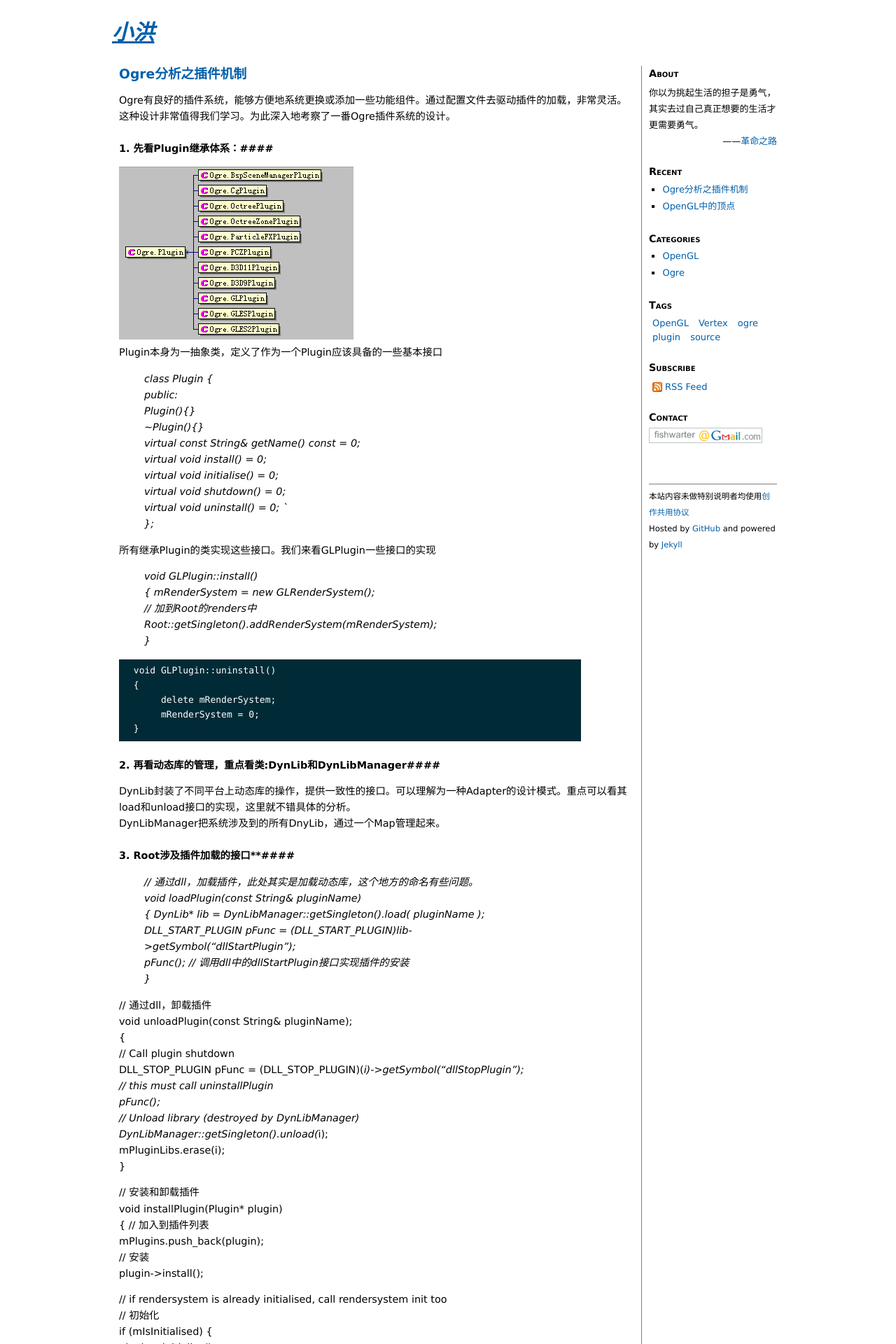
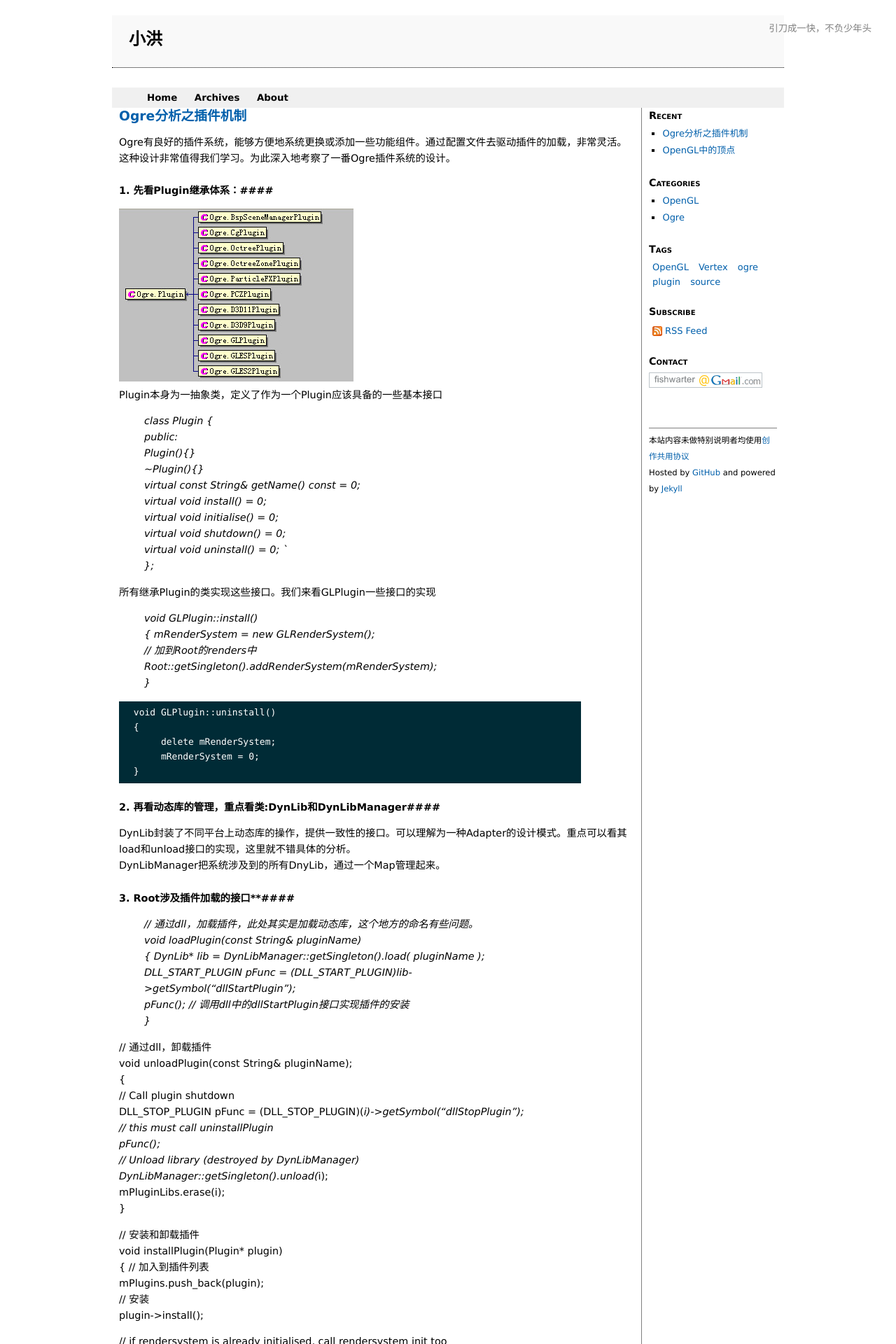
Before and after one commit to reedhong/reedhong.github.io, a Jekyll site: the page built from blog/index.html, in a window 1280 px wide. Shown: the top 1920 px of the page at 70% size. Built offline with Jekyll 4.4.1, drawn with Linux system fonts in a browser that asks for light colours; Markdown is read by kramdown in place of the engine named in the settings; comment, search, counter and statistics services are not loaded.

Commit message:
modified header

```diff
--- a/_layouts/default.html
+++ b/_layouts/default.html
@@ -23,9 +23,17 @@
 
 	<body>
 		<div id="header">
-			<h1 class="site-name title"><a href="/">{{ site.title }}</a></h1>
+		<a title="{{ site.title }}" href="/">{{ site.title }}</a>
+		<p id="description">引刀成一快，不负少年头</p>
 		</div>
-
+		<div id="header-menu">
+			<ul>
+			<li><a title="Back to Homepage." href="/">Home</a></li>
+			<li><a title="Archives." href="/">Archives</a></li>
+			<li><a title="About" href="/about">About </a></li>
+			<!--here add your own meyu，use "li" tag-->
+			</ul>
+		</div>
 		<table id="content">
 			<tr>
 				<!--
@@ -38,16 +46,6 @@
 
 				</td>
 				<td id="sidebar-right">
-					<div class="block">
-						<h2 class="title">About</h2>
-						<div class="content">
-							你以为挑起生活的担子是勇气，其实去过自己真正想要的生活才更需要勇气。
-							<div class="more-link">
-								——<a href="http://movie.douban.com/subject/2037012/">革命之路</a>
-							</div>
-						</div>
-					</div>
-
 					<div class="block">
 						<h2 class="title">Recent</h2>
 						<div class="content">
@@ -98,7 +96,8 @@
 					<div class="block">
 						<h2 class="title">Contact</h2>
 						<div class="content">
-                                                    <img src="/images/gmail.png" />						</div>
+                            <img src="/images/gmail.png" />
+						</div>
 					</div>
 
 					<div id="footer">
--- a/blog/index.html
+++ b/blog/index.html
@@ -18,5 +18,5 @@
 {% endfor %}
 
 <div align="center">
-    <a href="/archives/">&raquo; Archives &laquo;</a>
+
 </div>
--- a/css/style.css
+++ b/css/style.css
@@ -28,6 +28,31 @@
 /*
 ** Common declarations for child classes of node, comment, block, box etc
 */
+#header {
+    background: none repeat scroll 0 0 #F9F9F9;
+    border-bottom: 1px dotted Black;
+    color: #000000;
+    font-family: "Courier New",Verdana,monospace;
+    font-weight: bold;
+    overflow: auto;
+    padding: 24px;
+}
+#header a:visited, #header a:active, #header a:link {
+    color: #000000;
+    font-size: 18pt;
+    text-decoration: none;
+}
+#description {
+    color: Gray;
+    font-family: "Courier New",Verdana,monospace;
+    font-size: 10pt;
+    font-weight: normal;
+    margin: 0;
+    position: absolute;
+    right: 35px;
+    top: 30px;
+}
+
 #header h1 { margin-bottom:0; }
 #header .title {
   font:bold italic 2.1em Georgia,"trebuchet ms",sans-serif;
@@ -38,6 +63,35 @@
 #header .title a:active {
   text-decoration: underline;
 }
+
+#header-menu {
+    clear: both;
+    margin: 0 auto;
+    padding: 0 0 0;
+    width: 100%;
+}
+#header-menu ul {
+    background: none repeat scroll 0 0 #F0F0F0;
+    list-style-type: none;
+    margin: 0;
+    padding: 3px 40px;
+}
+#header-menu ul li {
+    display: inline;
+    margin: 0;
+    padding: 0;
+    font-size: 10pt;
+    font-style: normal;
+}
+
+#header-menu ul li a {
+    color: #000000;
+    font-weight: bold;
+    margin: 0;
+    padding: 6px 10px;
+    text-decoration: none;
+}
+
 .node .title {
   font-size: 1.3em;
 }
```
